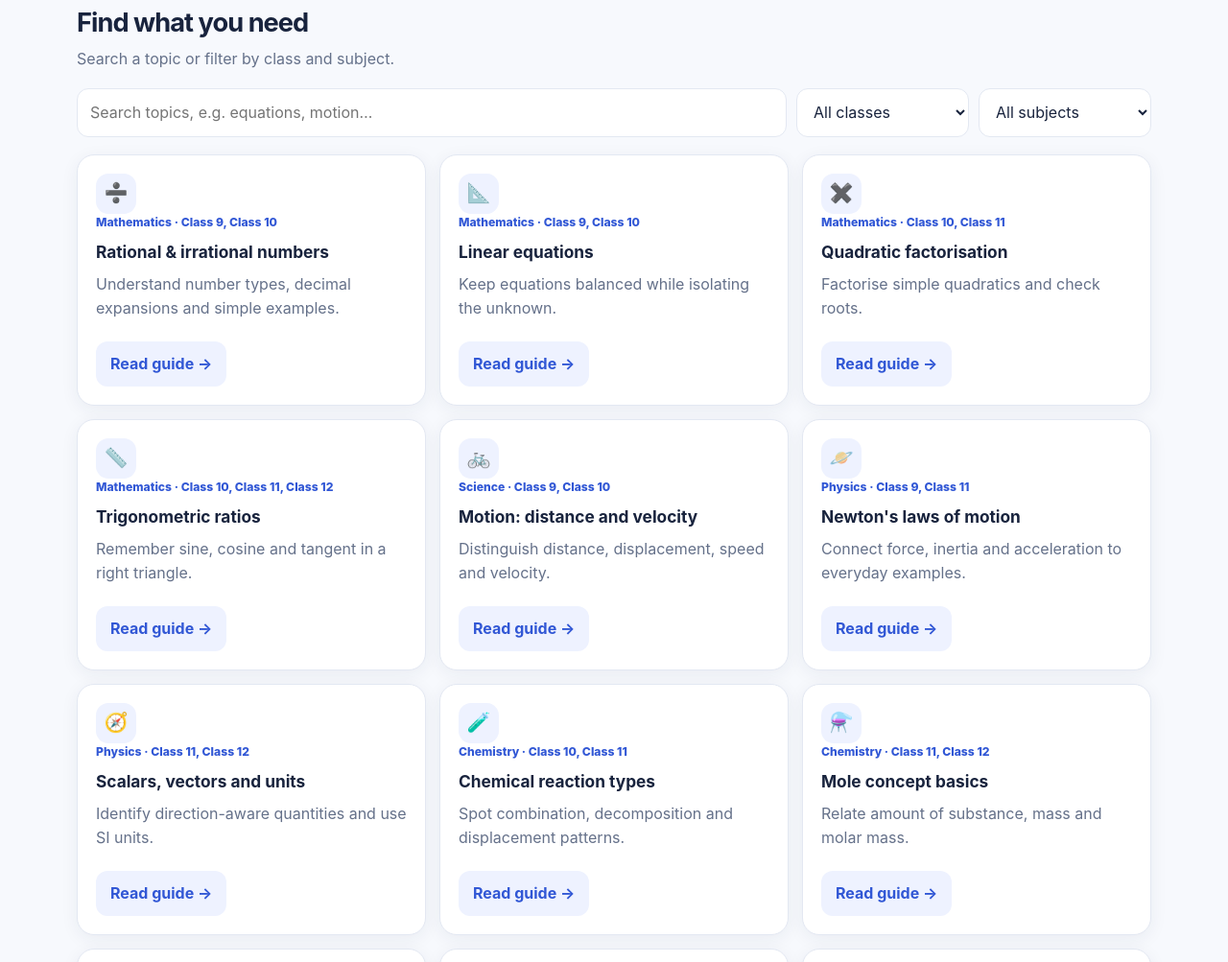
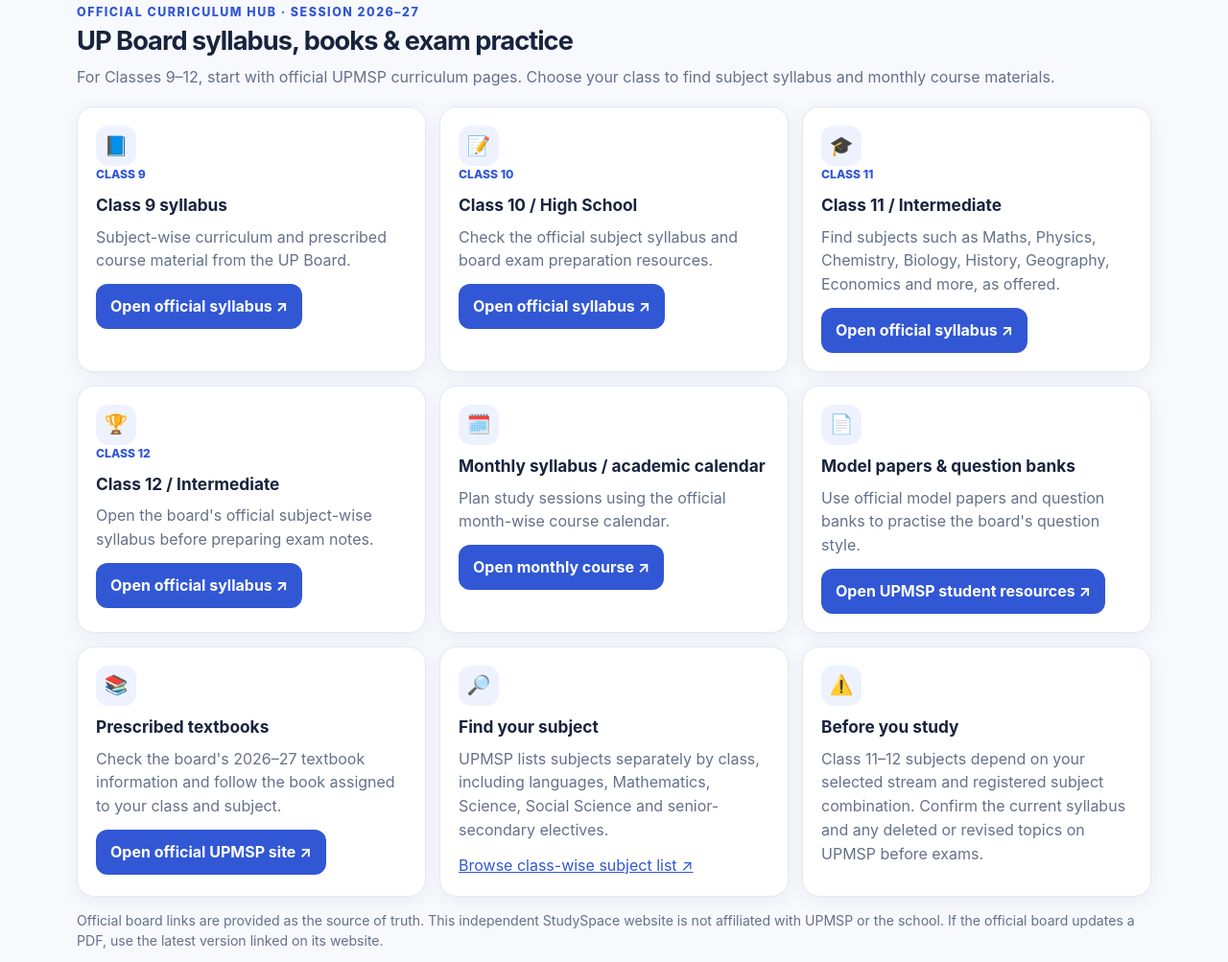
Before and after one commit to utkarshydv27/StudySpace, a plain HTML site: page index.html in a window 1280 px wide. Shown: the part 557-1560 px from the top of the page at 96% size. Drawn offline with Linux system fonts and the light colour scheme.

Commit message:
Add official UP Board syllabus hub for Classes 9–12

```diff
--- a/index.html
+++ b/index.html
@@ -10,9 +10,23 @@
 </style>
 </head>
 <body>
-<header class="wrap nav"><a class="brand" href="#" style="text-decoration:none;color:inherit">Study<span>Space</span> ✦</a><nav aria-label="Main navigation"><a href="#library">Study library</a><a href="#practice">Practice</a><a href="#tools">Study tools</a></nav></header>
+<header class="wrap nav"><a class="brand" href="#" style="text-decoration:none;color:inherit">Study<span>Space</span> ✦</a><nav aria-label="Main navigation"><a href="#syllabus">UP Board syllabus</a><a href="#library">Study library</a><a href="#practice">Practice</a><a href="#tools">Study tools</a></nav></header>
 <main>
 <section class="hero"><div class="wrap"><div class="eyebrow">A little progress every day</div><h1>Make studying feel <span style="color:var(--blue)">simpler.</span></h1><p>Free study guides, quick practice and focus tools for Classes 9–12. Learn at your own pace, revise smarter and keep moving forward.</p><div class="heroactions"><a href="#library"><button>Explore study library →</button></a><a href="#practice"><button class="secondary">Try a quick quiz</button></a></div><div style="margin-top:18px"><span class="pill">✓ Free to use</span><span class="pill">✓ No login required</span><span class="pill">✓ Open to every student</span></div></div></section>
+
+<section class="section wrap" id="syllabus"><div class="heading"><div><div class="eyebrow">Official curriculum hub · Session 2026–27</div><h2>UP Board syllabus, books & exam practice</h2><p>For Classes 9–12, start with official UPMSP curriculum pages. Choose your class to find subject syllabus and monthly course materials.</p></div></div>
+<div class="grid">
+<article class="card"><div class="icon">📘</div><div class="tag">CLASS 9</div><h3>Class 9 syllabus</h3><p>Subject-wise curriculum and prescribed course material from the UP Board.</p><a href="https://upmsp.edu.in/Board_Syllabus.aspx" target="_blank" rel="noopener noreferrer"><button>Open official syllabus ↗</button></a></article>
+<article class="card"><div class="icon">📝</div><div class="tag">CLASS 10</div><h3>Class 10 / High School</h3><p>Check the official subject syllabus and board exam preparation resources.</p><a href="https://upmsp.edu.in/Board_Syllabus.aspx" target="_blank" rel="noopener noreferrer"><button>Open official syllabus ↗</button></a></article>
+<article class="card"><div class="icon">🎓</div><div class="tag">CLASS 11</div><h3>Class 11 / Intermediate</h3><p>Find subjects such as Maths, Physics, Chemistry, Biology, History, Geography, Economics and more, as offered.</p><a href="https://upmsp.edu.in/Board_Syllabus.aspx" target="_blank" rel="noopener noreferrer"><button>Open official syllabus ↗</button></a></article>
+<article class="card"><div class="icon">🏆</div><div class="tag">CLASS 12</div><h3>Class 12 / Intermediate</h3><p>Open the board's official subject-wise syllabus before preparing exam notes.</p><a href="https://upmsp.edu.in/Board_Syllabus.aspx" target="_blank" rel="noopener noreferrer"><button>Open official syllabus ↗</button></a></article>
+<article class="card"><div class="icon">🗓️</div><h3>Monthly syllabus / academic calendar</h3><p>Plan study sessions using the official month-wise course calendar.</p><a href="https://upmsp.edu.in/Board_AcademicCalendar.aspx" target="_blank" rel="noopener noreferrer"><button>Open monthly course ↗</button></a></article>
+<article class="card"><div class="icon">📄</div><h3>Model papers & question banks</h3><p>Use official model papers and question banks to practise the board's question style.</p><a href="https://upmsp.edu.in/" target="_blank" rel="noopener noreferrer"><button>Open UPMSP student resources ↗</button></a></article>
+<article class="card"><div class="icon">📚</div><h3>Prescribed textbooks</h3><p>Check the board's 2026–27 textbook information and follow the book assigned to your class and subject.</p><a href="https://upmsp.edu.in/" target="_blank" rel="noopener noreferrer"><button>Open official UPMSP site ↗</button></a></article>
+<article class="card"><div class="icon">🔎</div><h3>Find your subject</h3><p>UPMSP lists subjects separately by class, including languages, Mathematics, Science, Social Science and senior-secondary electives.</p><a href="https://upmsp.edu.in/Board_Syllabus.aspx" target="_blank" rel="noopener noreferrer">Browse class-wise subject list ↗</a></article>
+<article class="card"><div class="icon">⚠️</div><h3>Before you study</h3><p>Class 11–12 subjects depend on your selected stream and registered subject combination. Confirm the current syllabus and any deleted or revised topics on UPMSP before exams.</p></article>
+</div><p class="small" style="margin-top:14px">Official board links are provided as the source of truth. This independent StudySpace website is not affiliated with UPMSP or the school. If the official board updates a PDF, use the latest version linked on its website.</p></section>
+
 <section class="section wrap" id="library"><div class="heading"><div><h2>Find what you need</h2><p>Search a topic or filter by class and subject.</p></div></div>
 <div class="tools"><input class="field" id="search" placeholder="Search topics, e.g. equations, motion…" aria-label="Search study guides"><select class="field" id="classFilter" aria-label="Filter by class"><option value="all">All classes</option><option>Class 9</option><option>Class 10</option><option>Class 11</option><option>Class 12</option></select><select class="field" id="subjectFilter" aria-label="Filter by subject"><option value="all">All subjects</option><option>Mathematics</option><option>Science</option><option>Physics</option><option>Chemistry</option><option>Biology</option><option>English</option><option>Social Science</option><option>Study Skills</option></select></div>
 <div class="grid" id="guides"></div><p class="small" style="margin-top:14px">These are introductory original summaries and practice starters. Confirm your board and textbook for exact syllabus coverage.</p></section>
```
